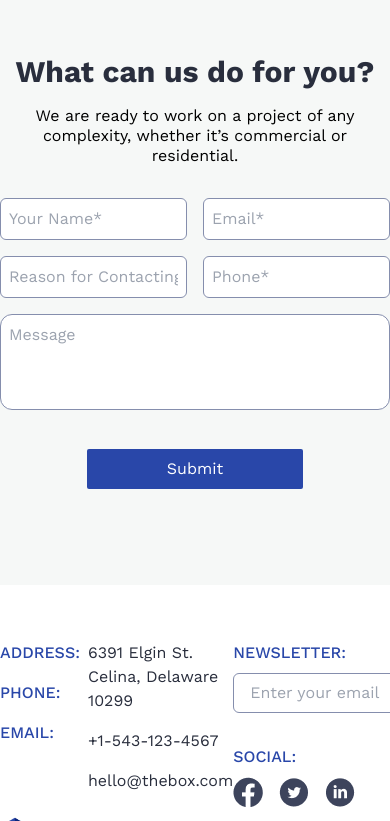
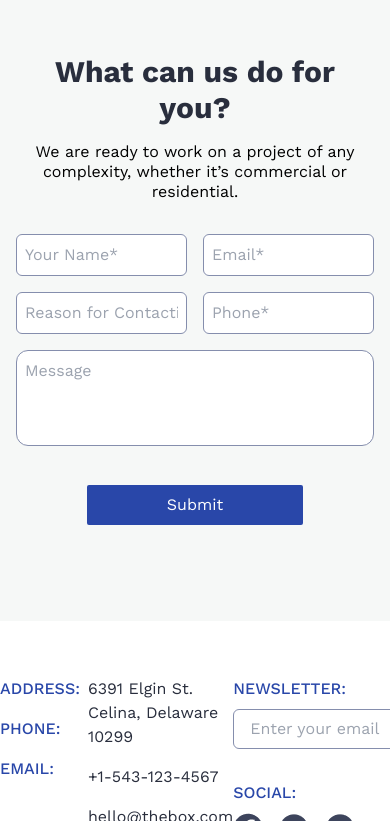
Before and after one commit to KalpitChandekar/thebox-company, a Next.js app: page / in a window 390 px wide. Shown: the part 4550-5371 px from the top of the page. Built offline with nearby package versions, Linux system fonts and the light colour scheme.

Commit message:
make contact section responsive

```diff
--- a/components/Contact.tsx
+++ b/components/Contact.tsx
@@ -1,7 +1,7 @@
 const Contact = () => {
   return (
     <div className="max-w-7xl bg-[#F6F8F7] mx-auto">
-      <div className="max-w-xl text-center mx-auto py-24 space-y-4">
+      <div className="max-w-xl md:px-0 px-4 text-center mx-auto py-24 space-y-4">
         <h1 className="text-center font-semibold text-3xl text-secondary">
           What can us do for you?
         </h1>
```
